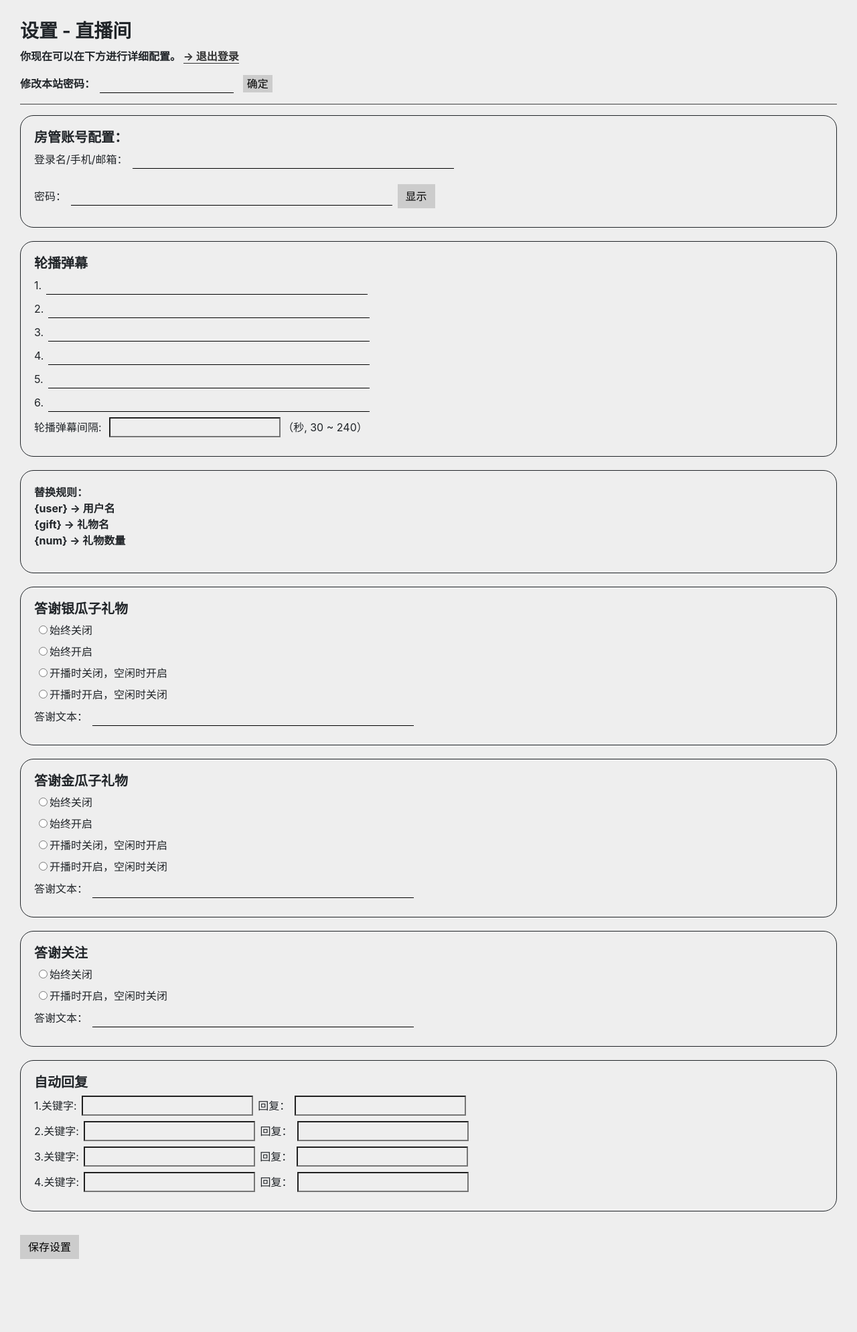
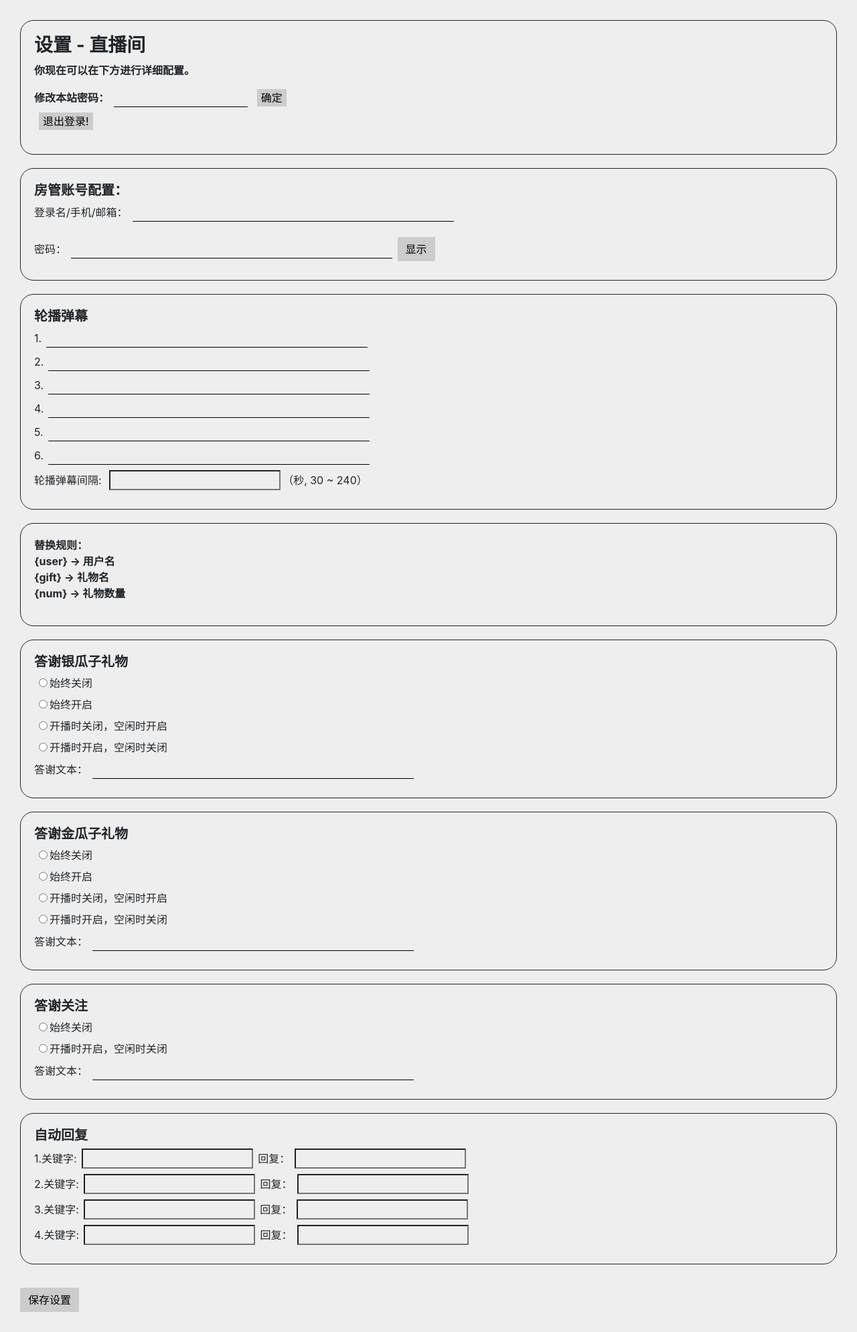
Before and after one commit to cl-ei/stormgift, a Python web app: template website/templates/dxj_settings.html in a window 1280 px wide. Shown: the whole page at 67% size. Before the commit the page ends 1880 px from the top, so only its background shows below. Run offline with Jinja, Linux system fonts and the light colour scheme; the template is opened without the code that fills it, so the values that code supplies are empty; some libraries are stand-ins or nearby versions.

Commit message:
update website.

```diff
--- a/website/templates/dxj_login.html
+++ b/website/templates/dxj_login.html
@@ -86,7 +86,7 @@
     <label>密　　码：
         <input class="input-number" type="password" name="password">
     </label>
-    <button class="button center" id="submit">保存设置</button>
+    <button class="button center" id="submit">登录</button>
 </div>
 <div id="prompt-modal" class="modal fade" role="dialog" aria-labelledby="myModalLabel" aria-hidden="true">
     <div class="modal-dialog">
--- a/website/templates/dxj_settings.html
+++ b/website/templates/dxj_settings.html
@@ -90,16 +90,19 @@
     </script>
 </head>
 <body>
+<div class="block">
 <h3><strong>设置 - 直播间 {{ room_id }}</strong></h3>
 <p><strong>你现在可以在下方进行详细配置。
-    <a class="button center" href="/lt/dxj/logout">→ 退出登录</a><br>
     <form action="/lt/dxj/change_password" method="post">
         <label>修改本站密码：<input type="password" name="dxj-password" class="input-text dxj-password">
          <input class="button center cl-btn" type="submit" value="确定" />
         </label>
     </form>
+    <form action="/lt/dxj/logout" method="get">
+        <input class="button center cl-btn" type="submit" value="退出登录!" />
+    </form>
 </strong></p>
-<hr>
+</div>
 
 <div class="block">
 <h5><strong>房管账号配置：</strong></h5>
```
